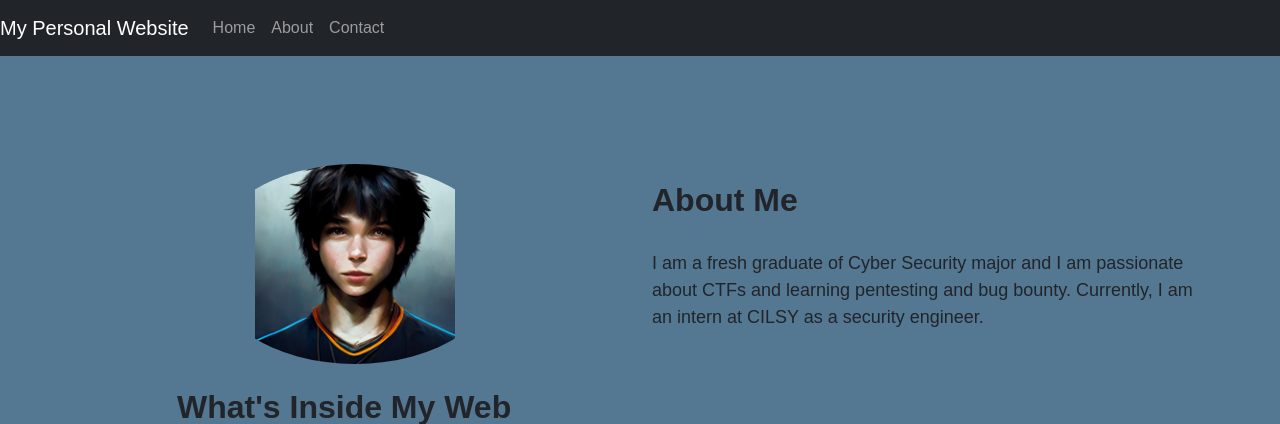
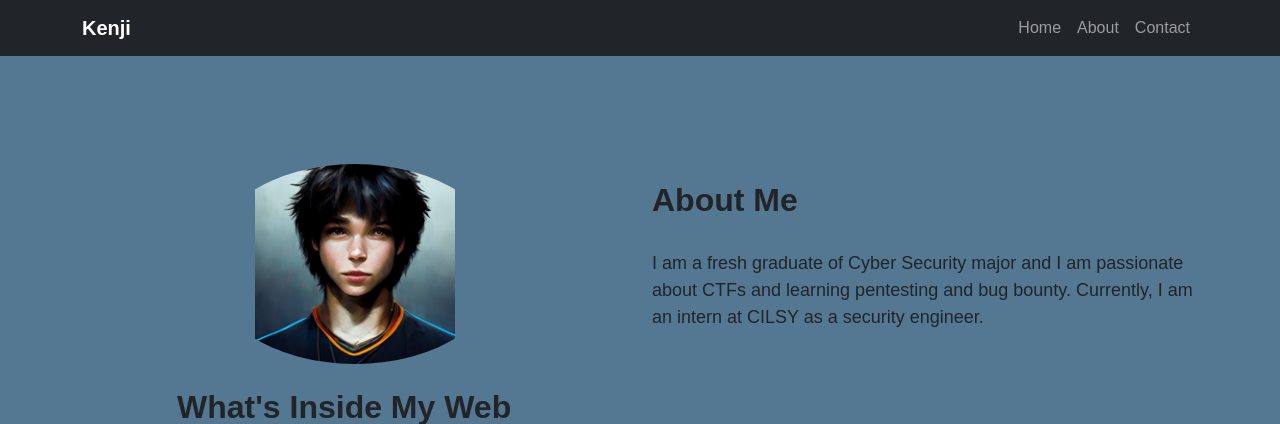
Before and after one commit to kenjianggara/portofolio, a PHP site: page /about.php in a window 1280 px wide. Shown: the top 424 px of the page. Run offline with PHP 8.4, Linux system fonts and the light colour scheme.

Commit message:
update header

```diff
--- a/partials/header.php
+++ b/partials/header.php
@@ -1,20 +1,24 @@
-<nav class="navbar navbar-expand-lg navbar-dark bg-dark">
-    <a class="navbar-brand" href="#">My Personal Website</a>
-    <button class="navbar-toggler" type="button" data-toggle="collapse" data-target="#navbarNav"
-        aria-controls="navbarNav" aria-expanded="false" aria-label="Toggle navigation">
-        <span class="navbar-toggler-icon"></span>
+<nav class="navbar navbar-expand-lg navbar-dark bg-dark sticky-top">
+  <div class="container">
+    <a class="navbar-brand fw-bold" href="index.php">Kenji</a>
+
+    <!-- Burger button (hanya muncul di layar < 992px) -->
+    <button class="navbar-toggler" type="button"
+            data-bs-toggle="collapse"
+            data-bs-target="#navbarNav"
+            aria-controls="navbarNav"
+            aria-expanded="false"
+            aria-label="Toggle navigation">
+      <span class="navbar-toggler-icon"></span>
     </button>
+
+    <!-- Menu items -->
     <div class="collapse navbar-collapse" id="navbarNav">
-        <ul class="navbar-nav">
-            <li class="nav-item">
-                <a class="nav-link" href="index.php">Home</a>
-            </li>
-            <li class="nav-item">
-                <a class="nav-link" href="about.php">About</a>
-            </li>
-            <li class="nav-item">
-                <a class="nav-link" href="contact.php">Contact</a>
-            </li>
-        </ul>
+      <ul class="navbar-nav ms-auto">
+        <li class="nav-item"><a class="nav-link" href="index.php">Home</a></li>
+        <li class="nav-item"><a class="nav-link" href="about.php">About</a></li>
+        <li class="nav-item"><a class="nav-link" href="contact.php">Contact</a></li>
+      </ul>
     </div>
+  </div>
 </nav>
```
